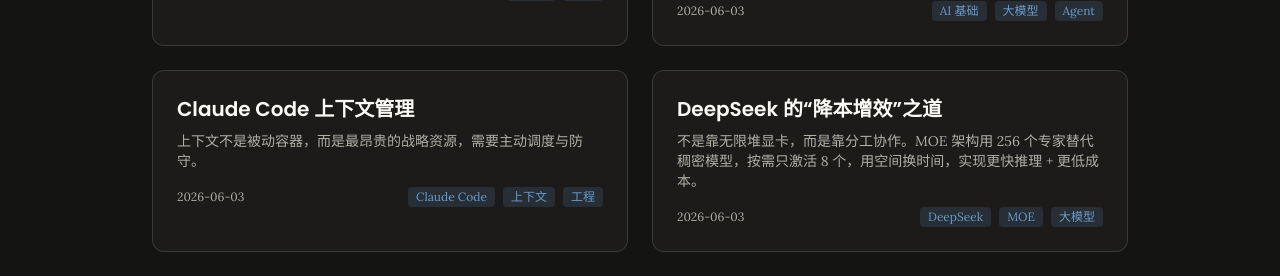
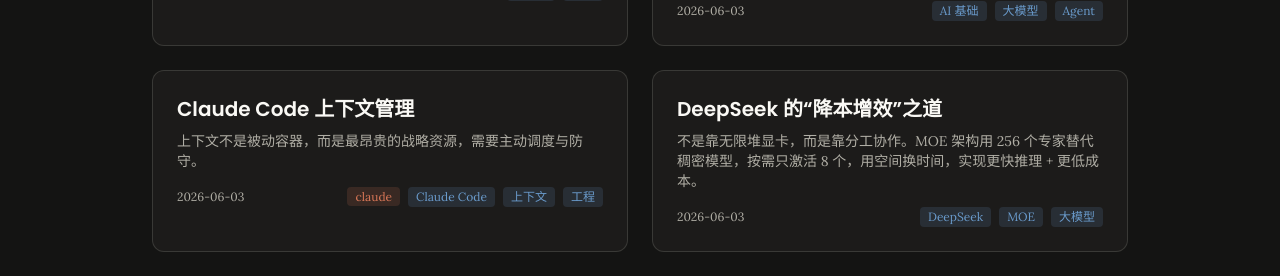
Before and after one commit to codewithwu/blog, a React (Vite) app: page /#/articles in a window 1280 px wide. Shown: the part 561-837 px from the top of the page. Built offline with nearby package versions, Linux system fonts and the light colour scheme.

Commit message:
Convert ArticleCard to div+onClick and add clickable category badge

```diff
--- a/src/components/ArticleCard.jsx
+++ b/src/components/ArticleCard.jsx
@@ -1,21 +1,40 @@
-// 文章卡片：标题、摘要、日期、标签，点击进入详情
-import { Link } from 'react-router-dom';
+// 文章卡片：外层用 div + onClick + useNavigate 整体可点；category 徽章作为嵌套 Link 跳转分类页
+import { useCallback } from 'react';
+import { Link, useNavigate } from 'react-router-dom';
 
 export default function ArticleCard({ article }) {
+  const navigate = useNavigate();
+  const go = useCallback(() => navigate(`/articles/${article.slug}`), [navigate, article.slug]);
+
   return (
-    <Link
-      to={`/articles/${article.slug}`}
+    <div
+      role="link"
+      tabIndex={0}
+      onClick={go}
+      onKeyDown={(e) => { if (e.key === 'Enter') go(); }}
       className="group block p-6 rounded-xl bg-brand-surface border border-brand-mid/20
                  hover:-translate-y-1 hover:shadow-lg hover:border-brand-orange/40
-                 transition-all duration-300"
+                 transition-all duration-300 cursor-pointer"
     >
-      <h3 className="text-xl font-semibold text-brand-light group-hover:text-brand-orange hover:text-brand-orange">
+      <h3 className="text-xl font-semibold text-brand-light group-hover:text-brand-orange">
         {article.title}
       </h3>
       <p className="mt-2 text-sm text-brand-mid">{article.excerpt}</p>
       <div className="mt-4 flex items-center justify-between text-xs">
         <time className="text-brand-mid">{article.date}</time>
-        <ul className="flex gap-2">
+        <ul className="flex flex-wrap gap-2 items-center">
+          {article.category && (
+            <li>
+              <Link
+                to={`/articles/category/${article.category}`}
+                onClick={(e) => e.stopPropagation()}
+                className="px-2 py-0.5 rounded bg-brand-orange/15 text-brand-orange
+                           hover:bg-brand-orange/25 transition-colors"
+              >
+                {article.category}
+              </Link>
+            </li>
+          )}
           {article.tags.map((t) => (
             <li
               key={t}
@@ -26,6 +45,6 @@
           ))}
         </ul>
       </div>
-    </Link>
+    </div>
   );
 }
```
